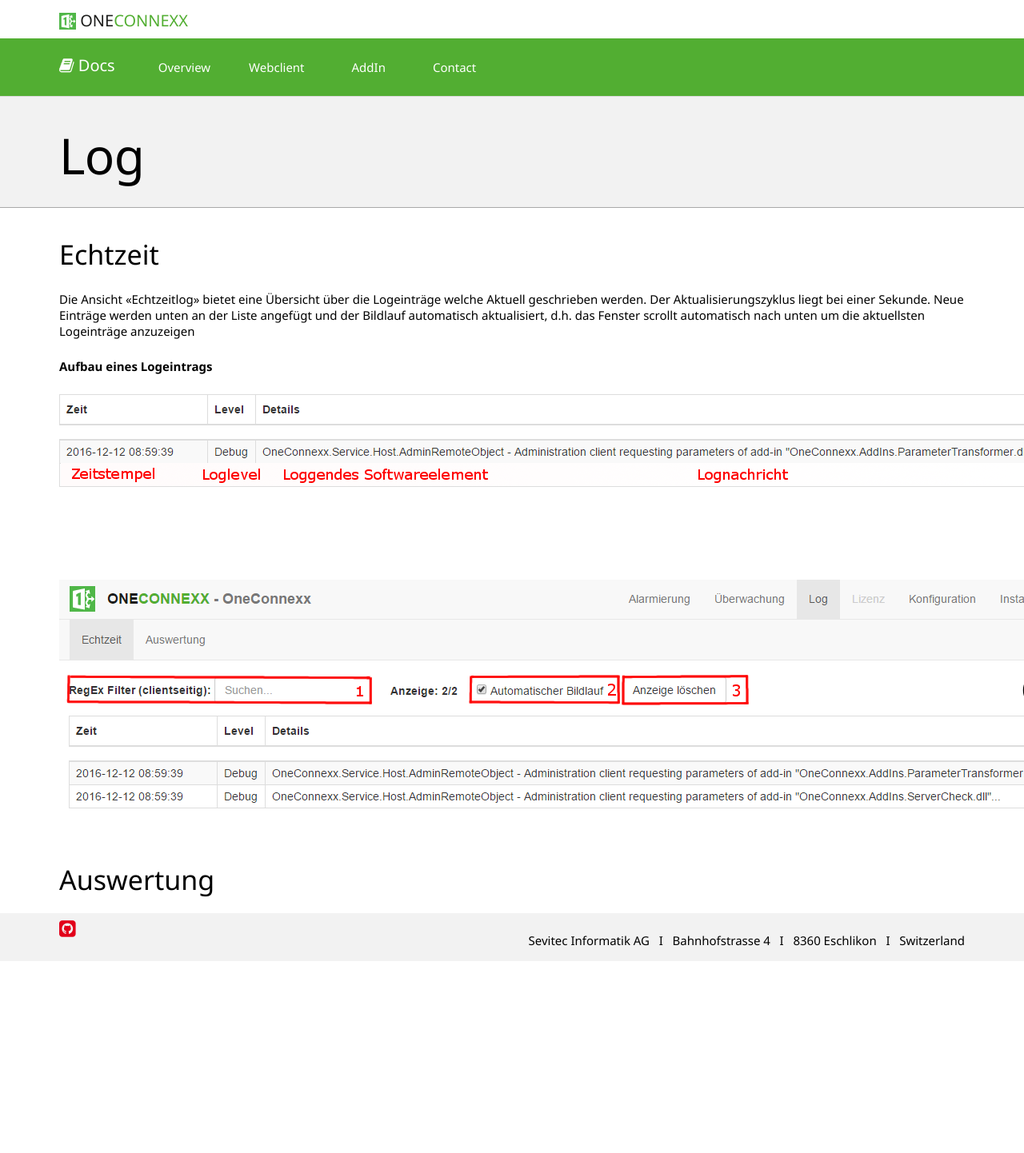
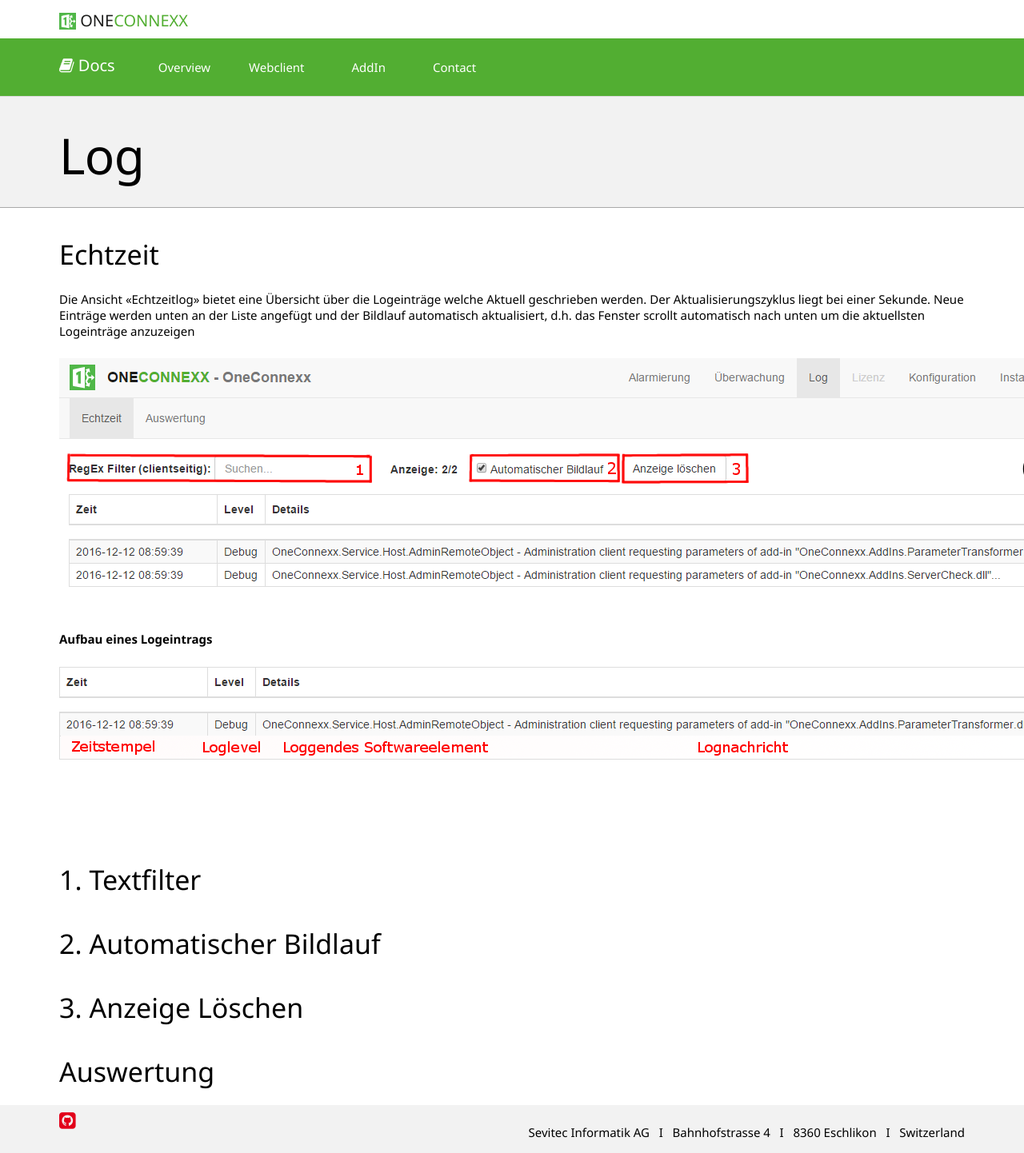
Before and after one commit to primesoft-group/oneconnexx-docs, a Jekyll site: the page built from _pages/webclient/de/log.md, in a window 1280 px wide. Shown: the whole page at 80% size. Built offline with Jekyll 4.4.1, drawn with Linux system fonts in a browser that asks for light colours; nearby versions of some CDN libraries; some web fonts are replaced; before the commit the page ends 1202 px from its top, so only the background shows below that.

Commit message:
Arbeit an Logseite

```diff
--- a/_pages/webclient/de/log.md
+++ b/_pages/webclient/de/log.md
@@ -7,10 +7,17 @@
 
 Die Ansicht «Echtzeitlog» bietet eine Übersicht über die Logeinträge welche Aktuell geschrieben werden. Der Aktualisierungszyklus liegt bei einer Sekunde. Neue Einträge werden unten an der Liste angefügt und der Bildlauf automatisch aktualisiert, d.h. das Fenster scrollt automatisch nach unten um die aktuellsten Logeinträge anzuzeigen
 
+![X]({{ site.baseUrl }}/assets/content-images/webclient/de/realtimelog.png "Realtime Log")
+
 __Aufbau eines Logeintrags__
 
 ![X]({{ site.baseUrl }}/assets/content-images/webclient/de/logentry.png "Aufbau Logeintrag")
 
-![X]({{ site.baseUrl }}/assets/content-images/webclient/de/realtimelog.png "Realtime Log")
+### 1. Textfilter
+
+### 2. Automatischer Bildlauf
+
+### 3. Anzeige Löschen
+
 
 ### Auswertung
```
